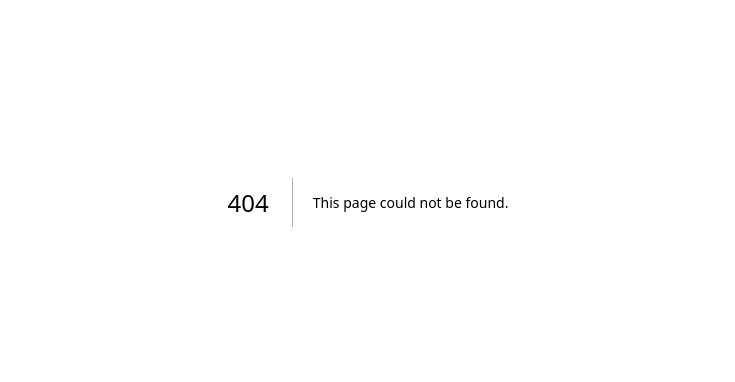
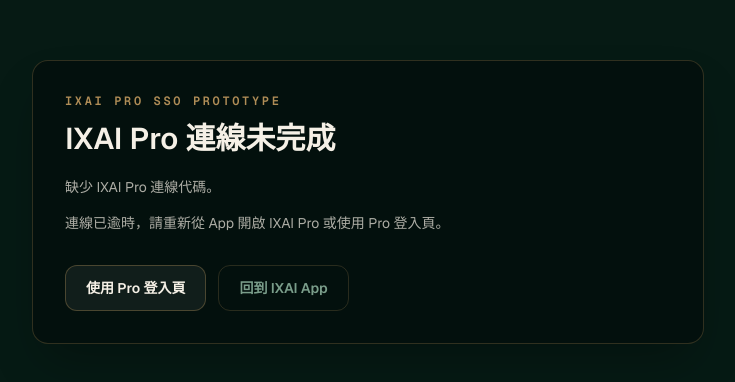
Before and after one commit to IXAIagent/ixai-website-clean, a Next.js app: page /sso/receive in a window 1280 px wide. Before the commit this address had no page. Shown: the part 198-580 px from the top of the page, without its empty margins (272-1007 px from the left). Built offline with nearby package versions, Linux system fonts and the light colour scheme; no server answers.

Commit message:
feat: add App SSO receive prototype v1.67

```diff
--- /dev/null
+++ b/app/sso/receive/page.tsx
@@ -0,0 +1,183 @@
+"use client";
+
+import { useEffect, useMemo, useState } from "react";
+
+type ReceiveState =
+  | { status: "checking" }
+  | {
+      emailMasked: string | null;
+      status: "valid";
+      userIdTail: string | null;
+    }
+  | {
+      message: string;
+      status: "failed";
+    };
+
+type LaunchValidationResponse = {
+  identity?: {
+    emailMasked?: string | null;
+    userIdTail?: string | null;
+  };
+  message?: string;
+  ok: boolean;
+  status: string;
+};
+
+const DEFAULT_APP_URL = "https://app.ixuan.ai";
+
+function getAppBaseUrl() {
+  return (process.env.NEXT_PUBLIC_IXAI_APP_URL || DEFAULT_APP_URL).replace(/\/$/, "");
+}
+
+function getLaunchCode() {
+  if (typeof window === "undefined") {
+    return null;
+  }
+
+  return new URLSearchParams(window.location.search).get("code")?.trim() || null;
+}
+
+export default function SsoReceivePage() {
+  const appBaseUrl = useMemo(() => getAppBaseUrl(), []);
+  const [state, setState] = useState<ReceiveState>({ status: "checking" });
+
+  useEffect(() => {
+    let mounted = true;
+
+    async function validateLaunchCode() {
+      const code = getLaunchCode();
+
+      if (!code) {
+        setState({
+          message: "缺少 IXAI Pro 連線代碼。",
+          status: "failed",
+        });
+        return;
+      }
+
+      try {
+        const response = await fetch(
+          `${appBaseUrl}/api/pro/launch?code=${encodeURIComponent(code)}`,
+          { cache: "no-store" },
+        );
+        const payload = (await response.json()) as LaunchValidationResponse;
+
+        if (!mounted) {
+          return;
+        }
+
+        if (!response.ok || !payload.ok) {
+          setState({
+            message:
+              payload.message ||
+              "連線已逾時，請重新從 App 開啟 IXAI Pro 或使用 Pro 登入頁。",
+            status: "failed",
+          });
+          return;
+        }
+
+        setState({
+          emailMasked: payload.identity?.emailMasked ?? null,
+          status: "valid",
+          userIdTail: payload.identity?.userIdTail ?? null,
+        });
+      } catch {
+        if (mounted) {
+          setState({
+            message: "暫時無法驗證 App 帳號身份，請使用 Pro 登入頁。",
+            status: "failed",
+          });
+        }
+      }
+    }
+
+    void validateLaunchCode();
+
+    return () => {
+      mounted = false;
+    };
+  }, [appBaseUrl]);
+
+  return (
+    <main className="min-h-screen bg-[#061a14] px-5 py-10 text-[#f5f0e6]">
+      <section className="mx-auto flex min-h-[calc(100vh-5rem)] max-w-5xl items-center justify-center">
+        <div className="w-full max-w-2xl rounded-2xl border border-[rgba(176,141,87,0.26)] bg-black/35 p-6 shadow-2xl shadow-black/30 sm:p-8">
+          <p className="font-mono text-xs font-semibold uppercase tracking-[0.22em] text-[var(--ixai-gold)]">
+            IXAI Pro SSO Prototype
+          </p>
+
+          {state.status === "checking" ? (
+            <>
+              <h1 className="mt-3 text-3xl font-semibold">正在連接 IXAI Pro</h1>
+              <p className="mt-4 text-sm leading-7 text-[var(--ixai-text-muted)]">
+                正在驗證 App 傳來的短效身份代碼。這個步驟不會讀取你的 App 密碼，也不會儲存 Supabase token。
+              </p>
+            </>
+          ) : null}
+
+          {state.status === "valid" ? (
+            <>
+              <h1 className="mt-3 text-3xl font-semibold">
+                已接收 App 帳號身份，正在準備進入 IXAI Pro。
+              </h1>
+              <p className="mt-4 text-sm leading-7 text-[var(--ixai-text-muted)]">
+                v1.67 目前只驗證 App 到 Pro 的身份交接，尚未取代 Legacy Pro 登入。下一版會評估是否接上短效 Pro session 或直接導入 Supabase Auth。
+              </p>
+              <div className="mt-5 rounded-xl border border-[rgba(176,141,87,0.28)] bg-[rgba(176,141,87,0.10)] px-4 py-3 text-sm leading-6 text-[var(--ixai-text-muted)]">
+                <p>
+                  App 帳號：
+                  <span className="font-semibold text-[var(--ixai-text-strong)]">
+                    {state.emailMasked || "已驗證"}
+                  </span>
+                </p>
+                <p>
+                  User ID：
+                  <span className="font-mono text-[var(--ixai-text-strong)]">
+                    {state.userIdTail ? `...${state.userIdTail}` : "已接收"}
+                  </span>
+                </p>
+              </div>
+            </>
+          ) : null}
+
+          {state.status === "failed" ? (
+            <>
+              <h1 className="mt-3 text-3xl font-semibold">IXAI Pro 連線未完成</h1>
+              <p className="mt-4 text-sm leading-7 text-[var(--ixai-text-muted)]">
+                {state.message}
+              </p>
+              <p className="mt-2 text-sm leading-7 text-[var(--ixai-text-muted)]">
+                連線已逾時，請重新從 App 開啟 IXAI Pro 或使用 Pro 登入頁。
+              </p>
+            </>
+          ) : null}
+
+          <div className="mt-7 grid gap-3 sm:flex sm:flex-wrap">
+            {state.status === "valid" ? (
+              <a
+                className="inline-flex min-h-11 items-center justify-center rounded-xl bg-[var(--ixai-accent)] px-5 py-3 text-sm font-semibold text-black transition hover:opacity-90"
+                href="/dashboard"
+              >
+                繼續前往 Pro Dashboard
+              </a>
+            ) : null}
+            <a
+              className="inline-flex min-h-11 items-center justify-center rounded-xl border border-[rgba(176,141,87,0.36)] bg-[rgba(255,255,255,0.06)] px-5 py-3 text-sm font-semibold text-[var(--ixai-text-strong)] transition hover:border-[var(--ixai-accent)]"
+              href="/login"
+            >
+              使用 Pro 登入頁
+            </a>
+            <a
+              className="inline-flex min-h-11 items-center justify-center rounded-xl border border-[rgba(176,141,87,0.22)] px-5 py-3 text-sm font-semibold text-[var(--ixai-risk-clear)] transition hover:text-[var(--ixai-accent)]"
+              href={`${appBaseUrl}/account`}
+              rel="noreferrer"
+            >
+              回到 IXAI App
+            </a>
+          </div>
+        </div>
+      </section>
+    </main>
+  );
+}
```
